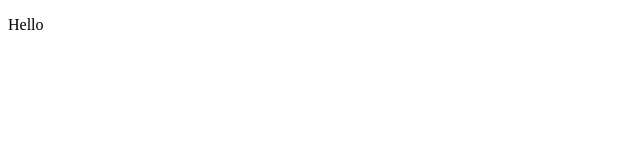
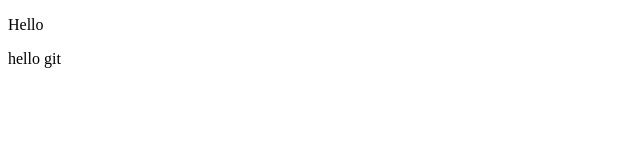
Before and after one commit to Kaushal185/TradeHarbor, a plain HTML site: page index.html in a window 1280 px wide. Shown: the full height of the page, 0-640 px from the left. Drawn offline with Linux system fonts and the light colour scheme.

Commit message:
feature2 added

```diff
--- a/index.html
+++ b/index.html
@@ -7,6 +7,7 @@
 </head>
 <body>
     <p>Hello</p>
+    <P>hello git</P>
 
 </body>
 </html>
```
Also changed, not shown: 1 other file.
